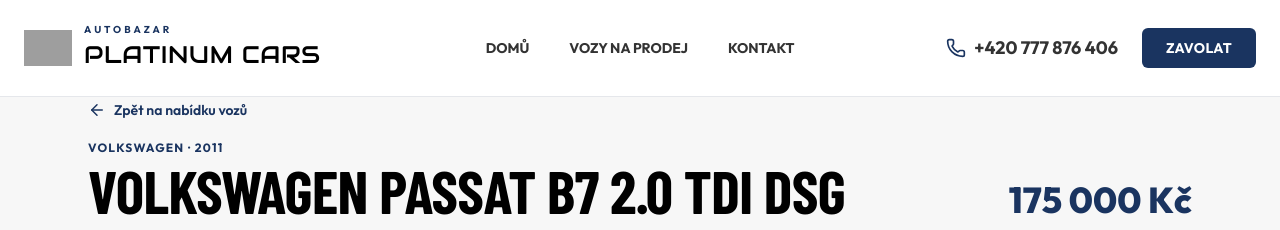
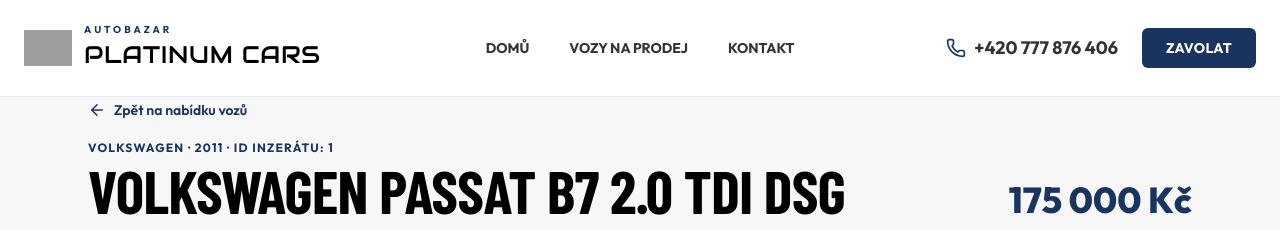
Before and after one commit to michal21124/bazar, a React (Vite) app: page /vozy/1 in a window 1280 px wide. Shown: the top 230 px of the page. Built offline with nearby package versions, Linux system fonts and the light colour scheme; grey boxes are pictures that could not be loaded; a web font is replaced by a local one.

Commit message:
Show automatically generated listing IDs and use them in car links

```diff
--- a/src/pages/CarDetailPage/index.tsx
+++ b/src/pages/CarDetailPage/index.tsx
@@ -3,7 +3,7 @@
 import { ArrowLeft, Calendar, Check, ChevronLeft, ChevronRight, Copy, Fuel, Gauge, Phone } from 'lucide-react';
 import { SiTelegram } from 'react-icons/si';
 import { SEO } from '@/components/SEO';
-import { useCars, useCarsReady } from '@/data/cars';
+import { getCarPath, getListingId, useCars, useCarsReady } from '@/data/cars';
 
 const formatPrice = (price: number) => `${price.toLocaleString('cs-CZ')} Kč`;
 const formatMileage = (mileage: number) => `${mileage.toLocaleString('cs-CZ')} km`;
@@ -12,12 +12,12 @@
   const { id } = useParams<{ id: string }>();
   const cars = useCars();
   const ready = useCarsReady();
-  const car = cars.find(item => String(item.id) === id);
+  const car = cars.find(item => getListingId(item) === id);
   const [photoIndex, setPhotoIndex] = useState(0);
   const [copyState, setCopyState] = useState<'idle' | 'copied' | 'error'>('idle');
   const photos = car ? [...new Set([car.image, ...(car.images ?? [])].filter(Boolean))] : [];
   const photo = photos[photoIndex] ?? photos[0];
-  const path = `/vozy/${id}`;
+  const path = car ? getCarPath(car) : `/vozy/${id}`;
 
   useEffect(() => {
     setPhotoIndex(0);
@@ -26,7 +26,7 @@
 
   async function copyLink() {
     try {
-      await navigator.clipboard.writeText(window.location.href);
+      await navigator.clipboard.writeText(`${window.location.origin}${path}`);
       setCopyState('copied');
     } catch {
       setCopyState('error');
@@ -80,7 +80,7 @@
         </Link>
         <div className="flex flex-col sm:flex-row sm:items-end sm:justify-between gap-4 mb-6">
           <div>
-            <p className="text-xs uppercase tracking-widest text-primary font-bold mb-1">{car.brand} · {car.year}</p>
+            <p className="text-xs uppercase tracking-widest text-primary font-bold mb-1">{car.brand} · {car.year} · ID inzerátu: {getListingId(car)}</p>
             <h1 className="font-heading text-4xl sm:text-5xl md:text-6xl leading-none text-black">{title}</h1>
           </div>
           <p className="text-3xl sm:text-4xl font-black text-primary whitespace-nowrap">{formatPrice(car.price)}</p>
@@ -141,7 +141,7 @@
                 {copyState === 'error' && (
                   <label className="text-sm text-gray-600">
                     Kopírování se nezdařilo. Zkopírujte odkaz ručně:
-                    <input readOnly onFocus={e => e.target.select()} value={window.location.href} className="mt-2 w-full rounded-lg border border-gray-300 p-2 text-xs text-black" />
+                    <input readOnly onFocus={e => e.target.select()} value={`${window.location.origin}${path}`} className="mt-2 w-full rounded-lg border border-gray-300 p-2 text-xs text-black" />
                   </label>
                 )}
               </div>
```
